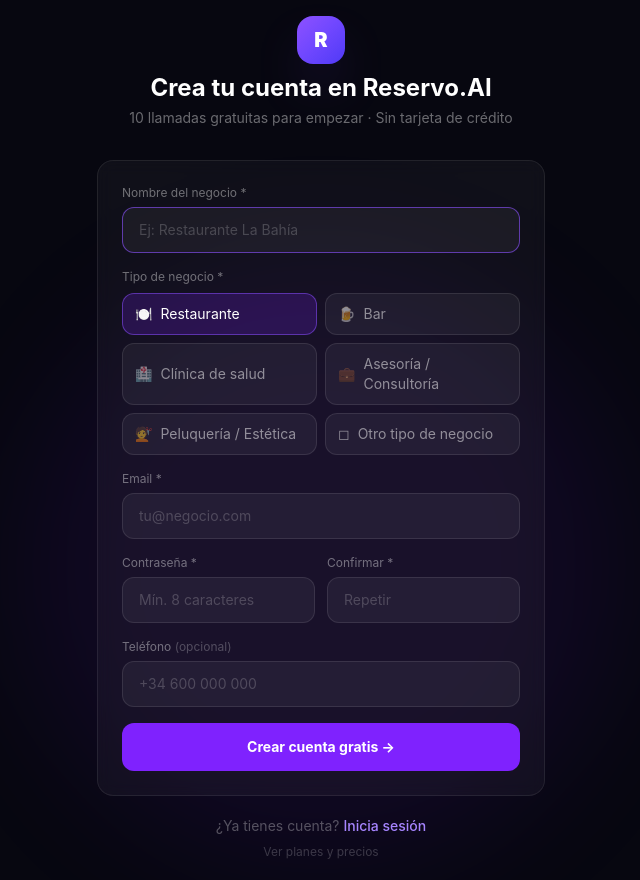
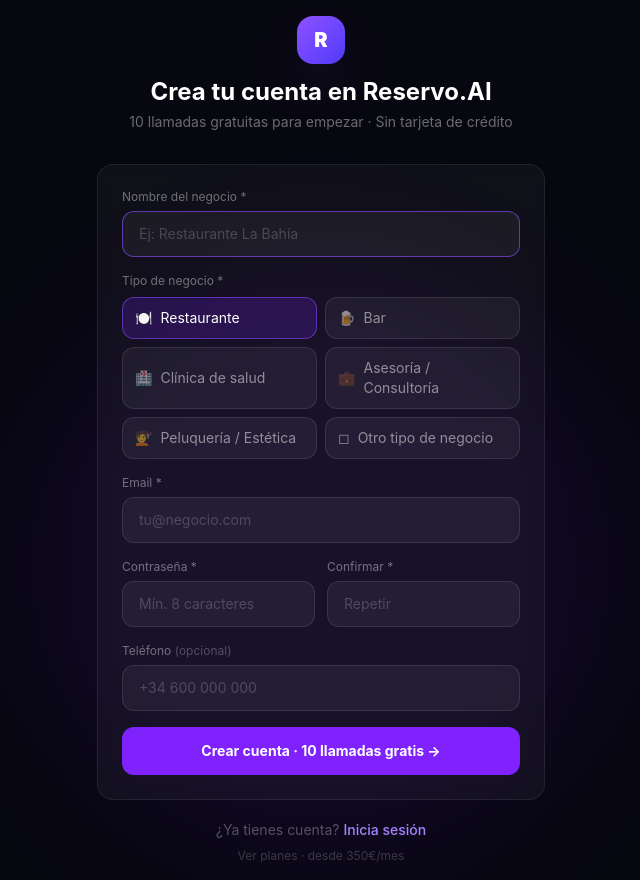
Before and after one commit to infohorizonstudioo-spec/restaurante-ai, a Next.js app: page /registro in a window 1280 px wide. Shown: the whole page, without its empty margins (319-959 px from the left). Built offline with nearby package versions, Linux system fonts and the light colour scheme; no server answers.

Commit message:
fix: registro 10 llamadas gratis

```diff
--- a/src/app/registro/page.tsx
+++ b/src/app/registro/page.tsx
@@ -18,14 +18,12 @@ export default function RegisterPage() {
   const [loading, setLoading] = useState(false)
   const [error, setError] = useState('')
   const [form, setForm] = useState({ businessName:'', businessType:'restaurant', email:'', password:'', confirmPassword:'', phone:'' })
-
   function update(k: string, v: string) { setForm(f => ({...f, [k]:v})); setError('') }
-
   async function handleSubmit(e: React.FormEvent) {
     e.preventDefault()
     if (!form.businessName.trim()) { setError('Escribe el nombre de tu negocio'); return }
     if (!form.email.trim()) { setError('El email es obligatorio'); return }
-    if (form.password.length < 8) { setError('La contraseña debe tener mínimo 8 caracteres'); return }
+    if (form.password.length < 8) { setError('Mínimo 8 caracteres'); return }
     if (form.password !== form.confirmPassword) { setError('Las contraseñas no coinciden'); return }
     setLoading(true); setError('')
     try {
@@ -37,75 +35,41 @@ export default function RegisterPage() {
       if (!res.ok) { setError(data.error || 'Error al crear la cuenta'); setLoading(false); return }
       const { error: loginError } = await supabase.auth.signInWithPassword({ email: form.email.trim().toLowerCase(), password: form.password })
       if (loginError) { router.push('/login'); return }
-      router.push('/onboarding')
-      router.refresh()
+      router.push('/onboarding'); router.refresh()
     } catch(e: any) { setError(e.message); setLoading(false) }
   }
-
   return (
     <div className="min-h-screen bg-[#070710] flex items-center justify-center p-4">
-      <div className="fixed inset-0 pointer-events-none">
-        <div className="absolute top-1/3 left-1/2 -translate-x-1/2 w-[600px] h-[600px] bg-violet-600/8 rounded-full blur-3xl"/>
-      </div>
+      <div className="fixed inset-0 pointer-events-none"><div className="absolute top-1/3 left-1/2 -translate-x-1/2 w-[600px] h-[600px] bg-violet-600/8 rounded-full blur-3xl"/></div>
       <div className="relative w-full max-w-md">
         <div className="text-center mb-8">
-          <Link href="/login" className="inline-flex items-center gap-2 mb-2">
-            <div className="w-12 h-12 rounded-2xl bg-gradient-to-br from-violet-500 to-indigo-600 flex items-center justify-center text-xl font-black shadow-2xl shadow-violet-500/30">R</div>
-          </Link>
+          <Link href="/login"><div className="inline-flex items-center justify-center w-12 h-12 rounded-2xl bg-gradient-to-br from-violet-500 to-indigo-600 text-xl font-black shadow-2xl shadow-violet-500/30 mb-3">R</div></Link>
           <h1 className="text-2xl font-bold text-white">Crea tu cuenta en Reservo.AI</h1>
           <p className="text-white/40 text-sm mt-1">10 llamadas gratuitas para empezar · Sin tarjeta de crédito</p>
         </div>
         <form onSubmit={handleSubmit}>
           <div className="bg-white/[0.04] border border-white/[0.08] rounded-2xl p-6 space-y-4 backdrop-blur-sm">
             {error && <div className="bg-red-500/10 border border-red-500/25 text-red-300 text-xs px-3 py-2.5 rounded-xl">⚠ {error}</div>}
-            <div>
-              <label className="text-xs text-white/40 mb-1.5 block">Nombre del negocio *</label>
-              <input type="text" value={form.businessName} onChange={e => update('businessName', e.target.value)} placeholder="Ej: Restaurante La Bahía" autoFocus
-                className="w-full bg-white/5 border border-white/10 rounded-xl px-4 py-3 text-sm text-white placeholder-white/20 focus:outline-none focus:border-violet-500/60 transition-all"/>
-            </div>
-            <div>
-              <label className="text-xs text-white/40 mb-2 block">Tipo de negocio *</label>
-              <div className="grid grid-cols-2 gap-2">
-                {TIPOS.map(t => (
-                  <button key={t.value} type="button" onClick={() => update('businessType', t.value)}
-                    className={`flex items-center gap-2 px-3 py-2.5 rounded-xl border text-sm transition-all text-left
-                      ${form.businessType === t.value ? 'bg-violet-600/20 border-violet-500/50 text-white' : 'bg-white/5 border-white/10 text-white/50 hover:border-white/25 hover:text-white/70'}`}>
-                    <span>{t.icon}</span><span>{t.label}</span>
-                  </button>
-                ))}
-              </div>
-            </div>
-            <div>
-              <label className="text-xs text-white/40 mb-1.5 block">Email *</label>
-              <input type="email" value={form.email} onChange={e => update('email', e.target.value)} placeholder="tu@negocio.com"
-                className="w-full bg-white/5 border border-white/10 rounded-xl px-4 py-3 text-sm text-white placeholder-white/20 focus:outline-none focus:border-violet-500/60 transition-all"/>
-            </div>
+            <div><label className="text-xs text-white/40 mb-1.5 block">Nombre del negocio *</label>
+              <input type="text" value={form.businessName} onChange={e => update('businessName', e.target.value)} placeholder="Ej: Restaurante La Bahía" autoFocus className="w-full bg-white/5 border border-white/10 rounded-xl px-4 py-3 text-sm text-white placeholder-white/20 focus:outline-none focus:border-violet-500/60 transition-all"/></div>
+            <div><label className="text-xs text-white/40 mb-2 block">Tipo de negocio *</label>
+              <div className="grid grid-cols-2 gap-2">{TIPOS.map(t => (<button key={t.value} type="button" onClick={() => update('businessType', t.value)} className={`flex items-center gap-2 px-3 py-2.5 rounded-xl border text-sm transition-all text-left ${form.businessType === t.value ? 'bg-violet-600/20 border-violet-500/50 text-white' : 'bg-white/5 border-white/10 text-white/50 hover:border-white/25'}`}><span>{t.icon}</span><span>{t.label}</span></button>))}</div></div>
+            <div><label className="text-xs text-white/40 mb-1.5 block">Email *</label>
+              <input type="email" value={form.email} onChange={e => update('email', e.target.value)} placeholder="tu@negocio.com" className="w-full bg-white/5 border border-white/10 rounded-xl px-4 py-3 text-sm text-white placeholder-white/20 focus:outline-none focus:border-violet-500/60 transition-all"/></div>
             <div className="grid grid-cols-2 gap-3">
-              <div>
-                <label className="text-xs text-white/40 mb-1.5 block">Contraseña *</label>
-                <input type="password" value={form.password} onChange={e => update('password', e.target.value)} placeholder="Mín. 8 caracteres"
-                  className="w-full bg-white/5 border border-white/10 rounded-xl px-4 py-3 text-sm text-white placeholder-white/20 focus:outline-none focus:border-violet-500/60 transition-all"/>
-              </div>
-              <div>
-                <label className="text-xs text-white/40 mb-1.5 block">Confirmar *</label>
-                <input type="password" value={form.confirmPassword} onChange={e => update('confirmPassword', e.target.value)} placeholder="Repetir"
-                  className={`w-full bg-white/5 border rounded-xl px-4 py-3 text-sm text-white placeholder-white/20 focus:outline-none transition-all ${form.confirmPassword && form.password !== form.confirmPassword ? 'border-red-500/50' : 'border-white/10 focus:border-violet-500/60'}`}/>
-              </div>
-            </div>
-            <div>
-              <label className="text-xs text-white/40 mb-1.5 block">Teléfono <span className="text-white/25">(opcional)</span></label>
-              <input type="tel" value={form.phone} onChange={e => update('phone', e.target.value)} placeholder="+34 600 000 000"
-                className="w-full bg-white/5 border border-white/10 rounded-xl px-4 py-3 text-sm text-white placeholder-white/20 focus:outline-none focus:border-violet-500/60 transition-all"/>
-            </div>
-            <button type="submit" disabled={loading}
-              className="w-full bg-violet-600 hover:bg-violet-500 disabled:opacity-50 text-white font-bold py-3.5 rounded-xl text-sm transition-all active:scale-95">
-              {loading ? <span className="flex items-center justify-center gap-2"><svg className="animate-spin w-4 h-4" viewBox="0 0 24 24" fill="none"><circle className="opacity-25" cx="12" cy="12" r="10" stroke="currentColor" strokeWidth="4"/><path className="opacity-75" fill="currentColor" d="M4 12a8 8 0 018-8V0C5.373 0 0 5.373 0 12h4z"/></svg>Creando tu cuenta...</span> : 'Crear cuenta gratis →'}
-            </button>
+              <div><label className="text-xs text-white/40 mb-1.5 block">Contraseña *</label>
+                <input type="password" value={form.password} onChange={e => update('password', e.target.value)} placeholder="Mín. 8 caracteres" className="w-full bg-white/5 border border-white/10 rounded-xl px-4 py-3 text-sm text-white placeholder-white/20 focus:outline-none focus:border-violet-500/60"/></div>
+              <div><label className="text-xs text-white/40 mb-1.5 block">Confirmar *</label>
+                <input type="password" value={form.confirmPassword} onChange={e => update('confirmPassword', e.target.value)} placeholder="Repetir" className="w-full bg-white/5 border border-white/10 rounded-xl px-4 py-3 text-sm text-white placeholder-white/20 focus:outline-none focus:border-violet-500/60"/></div></div>
+            <div><label className="text-xs text-white/40 mb-1.5 block">Teléfono <span className="text-white/25">(opcional)</span></label>
+              <input type="tel" value={form.phone} onChange={e => update('phone', e.target.value)} placeholder="+34 600 000 000" className="w-full bg-white/5 border border-white/10 rounded-xl px-4 py-3 text-sm text-white placeholder-white/20 focus:outline-none focus:border-violet-500/60"/></div>
+            <button type="submit" disabled={loading} className="w-full bg-violet-600 hover:bg-violet-500 disabled:opacity-50 text-white font-bold py-3.5 rounded-xl text-sm transition-all active:scale-95">
+              {loading ? 'Creando tu cuenta...' : 'Crear cuenta · 10 llamadas gratis →'}</button>
           </div>
         </form>
         <div className="mt-5 text-center space-y-2">
           <p className="text-sm text-white/30">¿Ya tienes cuenta? <Link href="/login" className="text-violet-400 hover:text-violet-300 font-medium">Inicia sesión</Link></p>
-          <p className="text-xs text-white/20"><Link href="/precios" className="hover:text-white/40">Ver planes y precios</Link></p>
+          <p className="text-xs text-white/20"><Link href="/precios" className="hover:text-white/40">Ver planes · desde 350€/mes</Link></p>
         </div>
       </div>
     </div>
```
